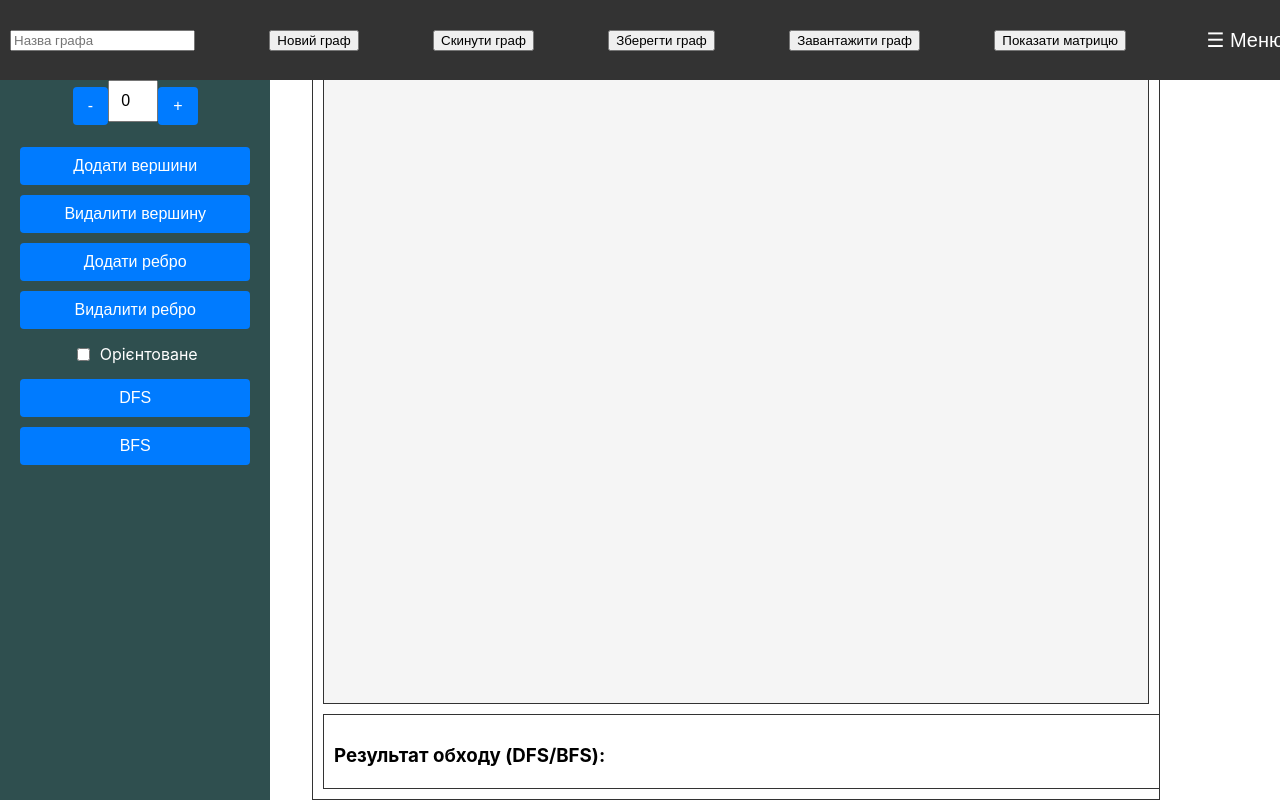
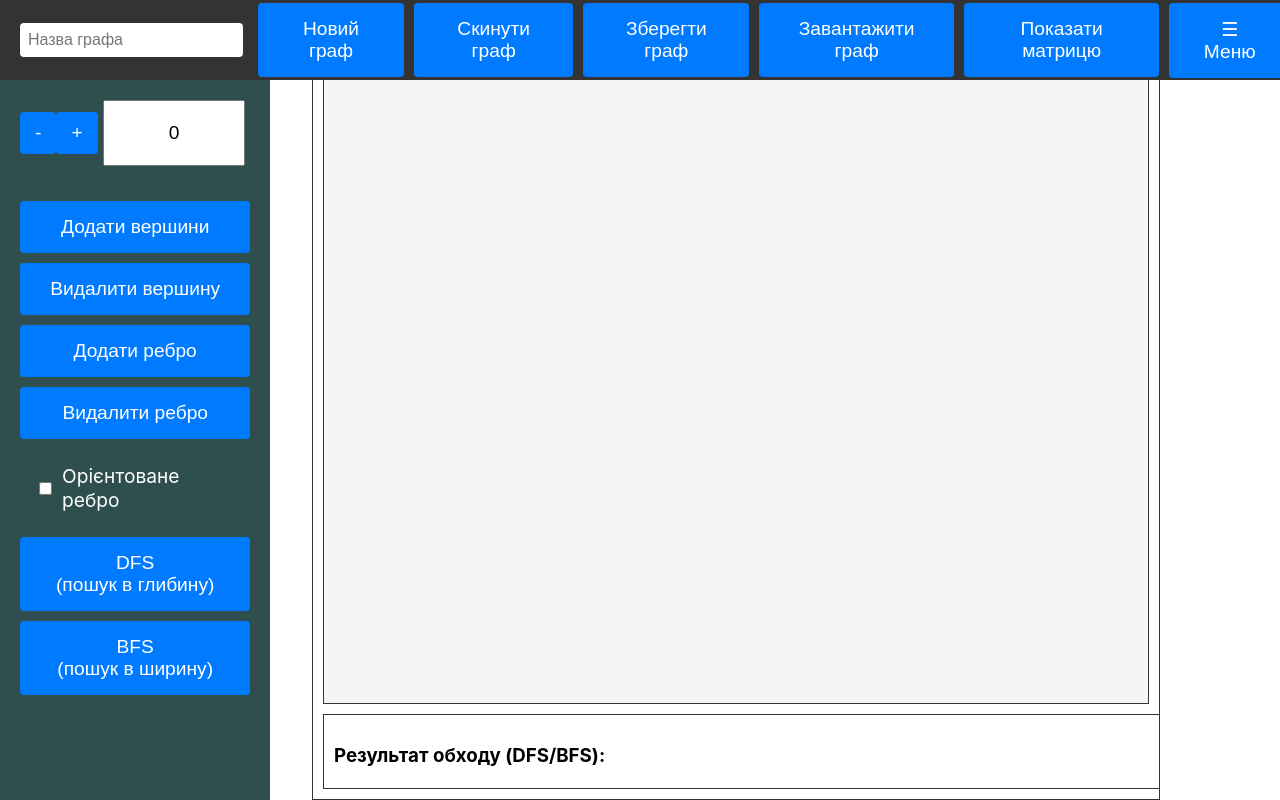
Before and after one commit to myroslavaKukhta/Graph_2, a React (Create React App) app: page /graphs in a window 1280 px wide. Built offline with nearby package versions, Linux system fonts and the light colour scheme.

Commit message:
Вдосконалено дизайн сайдбару

```diff
--- a/src/components/Header.module.css
+++ b/src/components/Header.module.css
@@ -1,9 +1,10 @@
+
 .header {
     display: flex;
-    justify-content: space-between;
+    justify-content: flex-end;
     align-items: center;
     background-color: #333;
-    padding: 10px;
+    padding: 10px 20px;
     color: white;
     position: fixed;
     top: 0;
@@ -13,35 +14,71 @@
     z-index: 1000;
 }
 
+.header input[type="text"] {
+    margin-right: 15px;
+    padding: 8px;
+    font-size: 16px;
+    border-radius: 4px;
+    border: none;
+    outline: none;
+    box-sizing: border-box;
+}
+
+.header button {
+    margin-right: 10px;
+    padding: 15px 30px;
+    font-size: 1.2rem;
+    color: #ffffff;
+    background-color: #007bff;
+    border: none;
+    border-radius: 4px;
+    cursor: pointer;
+    transition: background-color 0.3s ease;
+}
+
+.header button:hover {
+    background-color: #0056b3;
+}
+
+.header button:active {
+    background-color: #004085;
+}
+
 .burgerButton {
-    background: none;
+    font-size: 24px;
+    cursor: pointer;
+    background-color: #333;
     border: none;
     color: white;
-    font-size: 20px;
-    cursor: pointer;
 }
 
 .burgerMenu {
     position: absolute;
     top: 60px;
-    right: 10px;
+    right: 20px;
     background-color: #333;
     padding: 10px;
-    box-shadow: 0 4px 8px rgba(0, 0, 0, 0.2);
-    z-index: 1001;
+    border-radius: 8px;
+    box-shadow: 0 4px 8px rgba(0, 0, 0, 0.1);
 }
 
 .burgerMenu button {
-    background: none;
+    width: 100%;
+    margin: 5px 0;
+    padding: 15px 30px;
+    font-size: 1.2rem;
+    color: #ffffff;
+    background-color: dimgrey;
     border: none;
-    color: white;
-    padding: 5px 10px;
+    border-radius: 4px;
     cursor: pointer;
-    text-align: left;
-    width: 100%;
-    display: block;
+    transition: background-color 0.3s ease;
 }
 
 .burgerMenu button:hover {
-    background-color: #444;
+    background-color: #0056b3;
 }
+
+.burgerMenu button:active {
+    background-color: #004085;
+}
--- a/src/components/Header.tsx
+++ b/src/components/Header.tsx
@@ -21,7 +21,7 @@ const Header: React.FC = () => {
 
     const handleNavigation = (path: string) => {
         navigate(path);
-        setMenuOpen(false);  // Close menu after navigation
+        setMenuOpen(false);  // Закрити меню після навігації
     };
 
     const handleLogout = () => {
--- a/src/components/Home.tsx
+++ b/src/components/Home.tsx
@@ -41,7 +41,7 @@ const Home: React.FC = () => {
                 Вхід без авторизації
             </button>
             <div className={styles.infoSection}>
-                <p>Дізнайтеся більше про наші можливості і графічні рішення!</p>
+                <p>***</p>
             </div>
             <footer className={styles.footer}>
                 <h2>Контакти</h2>
--- a/src/components/Sidebar.module.css
+++ b/src/components/Sidebar.module.css
@@ -6,7 +6,7 @@
     background-color: darkslategrey;
     padding: 20px;
     width: 18%;
-    height: calc(100vh - 60px); /* Висота Header */
+    height: calc(100vh - 70px); /* Висота Header */
     position: fixed;
     left: 0;
     top: 60px;
@@ -15,10 +15,10 @@
 }
 
 .input {
-    margin-bottom: 10px;
-    padding: 10px;
-    font-size: 16px;
-    width: 50px;
+    margin: 20px 5px;
+    padding: 20px;
+    font-size: 1.2rem;
+    width: 80%;
     box-sizing: border-box;
     color: black;
     text-align: center;
@@ -26,15 +26,15 @@
 
 .button {
     margin: 5px 0;
-    padding: 10px 15px;
-    font-size: 16px;
+    padding: 15px 30px;
+    font-size: 1.2rem;
     color: #ffffff;
     background-color: #007bff;
     border: none;
     border-radius: 4px;
     cursor: pointer;
     transition: background-color 0.3s ease;
-    width: 100%; /* Однаковий розмір кнопок */
+    width: 100%;
 }
 
 .button:hover {
@@ -53,7 +53,7 @@
 
 .controlButton {
     padding: 10px 15px;
-    font-size: 16px;
+    font-size: 1.2rem;
     background-color: #007bff;
     border: none;
     border-radius: 4px;
@@ -75,8 +75,20 @@
     align-items: center;
     margin: 10px 0;
     color: white;
+    padding: 10px 15px;
+    font-size: 1.2rem;
 }
 
 .checkbox {
     margin-right: 10px;
 }
+
+input[type="number"] {
+    -moz-appearance: textfield; /* Firefox */
+}
+
+input[type="number"]::-webkit-outer-spin-button,
+input[type="number"]::-webkit-inner-spin-button {
+    -webkit-appearance: none; /* Chrome, Safari, Opera */
+    margin: 0;
+}
--- a/src/components/Sidebar.tsx
+++ b/src/components/Sidebar.tsx
@@ -1,19 +1,34 @@
 import React, { useState } from 'react';
 import { useDispatch, useSelector } from 'react-redux';
-import { addNode, removeNode, removeEdge, setDeleteMode, setAddingEdge, setIsDirected, dfsTraversal, bfsTraversal } from '../redux/graphSlice';
 import { RootState } from '../redux/store';
+import {
+    addNode,
+    removeNode,
+    addEdge,
+    removeEdge,
+    setDeleteMode,
+    setAddingEdge,
+    setIsDirected,
+    dfsTraversal,
+    bfsTraversal,
+} from '../redux/graphSlice';
 import styles from './Sidebar.module.css';
 
 const Sidebar: React.FC = () => {
     const dispatch = useDispatch();
     const [numNodes, setNumNodes] = useState<number>(0);
     const isDirected = useSelector((state: RootState) => state.graph.isDirected);
+    const selectedEdge = useSelector((state: RootState) => state.graph.selectedEdge);
 
     const handleAddNodes = () => {
-        for (let i = 0; i < numNodes; i++) {
-            const x = Math.random() * 500;
-            const y = Math.random() * 500;
-            dispatch(addNode({ x, y }));
+        if (numNodes > 0) {
+            for (let i = 0; i < numNodes; i++) {
+                const x = Math.random() * 500;
+                const y = Math.random() * 500;
+                dispatch(addNode({ x, y }));
+            }
+        } else {
+            alert("Введіть коректну кількість вершин для додавання.");
         }
     };
 
@@ -26,7 +41,11 @@ const Sidebar: React.FC = () => {
     };
 
     const handleRemoveEdge = () => {
-        dispatch(setDeleteMode(true));
+        if (selectedEdge) {
+            dispatch(removeEdge(selectedEdge));
+        } else {
+            alert("Виберіть ребро для видалення.");
+        }
     };
 
     const handleToggleDirected = () => {
@@ -34,13 +53,11 @@ const Sidebar: React.FC = () => {
     };
 
     const handleIncrementNodes = () => {
-        setNumNodes(numNodes + 1);
+        setNumNodes((prevNumNodes) => prevNumNodes + 1);
     };
 
     const handleDecrementNodes = () => {
-        if (numNodes > 0) {
-            setNumNodes(numNodes - 1);
-        }
+        setNumNodes((prevNumNodes) => Math.max(prevNumNodes - 1, 0));
     };
 
     const handleDFS = () => {
@@ -55,6 +72,7 @@ const Sidebar: React.FC = () => {
         <div className={styles.sidebar}>
             <div className={styles.nodeControl}>
                 <button className={styles.controlButton} onClick={handleDecrementNodes}>-</button>
+                <button className={styles.controlButton} onClick={handleIncrementNodes}>+</button>
                 <input
                     type="number"
                     value={numNodes}
@@ -62,7 +80,7 @@ const Sidebar: React.FC = () => {
                     className={styles.input}
                     min="0"
                 />
-                <button className={styles.controlButton} onClick={handleIncrementNodes}>+</button>
+
             </div>
             <button className={styles.button} onClick={handleAddNodes}>Додати вершини</button>
             <button className={styles.button} onClick={handleRemoveNode}>Видалити вершину</button>
@@ -75,10 +93,10 @@ const Sidebar: React.FC = () => {
                     onChange={handleToggleDirected}
                     className={styles.checkbox}
                 />
-                Орієнтоване
+                Орієнтоване ребро
             </label>
-            <button className={styles.button} onClick={handleDFS}>DFS</button>
-            <button className={styles.button} onClick={handleBFS}>BFS</button>
+            <button className={styles.button} onClick={handleDFS}>DFS <br/>(пошук в глибину)</button>
+            <button className={styles.button} onClick={handleBFS}>BFS <br/> (пошук в ширину) </button>
         </div>
     );
 };
--- a/src/redux/graphSlice.ts
+++ b/src/redux/graphSlice.ts
@@ -3,6 +3,7 @@ import { v4 as uuidv4 } from 'uuid';
 import { RootState } from './store';
 import { saveGraph as saveGraphAPI, loadGraph as loadGraphAPI } from '../services/api';
 
+// Оголошення інтерфейсів
 interface Node {
     id: string;
     label: string;
@@ -36,6 +37,7 @@ interface GraphState {
     traversalResult: string[];
 }
 
+// Початковий стан
 const initialState: GraphState = {
     nodes: [],
     edges: [],
@@ -53,6 +55,7 @@ const initialState: GraphState = {
     traversalResult: [],
 };
 
+// Асинхронні дії для збереження та завантаження графу
 export const saveGraphThunk = createAsyncThunk(
     'graph/saveGraph',
     async (graphData: GraphState, { rejectWithValue }) => {
@@ -77,6 +80,7 @@ export const loadGraphThunk = createAsyncThunk(
     }
 );
 
+// Слайс для управління станом графу
 const graphSlice = createSlice({
     name: 'graph',
     initialState,
```
